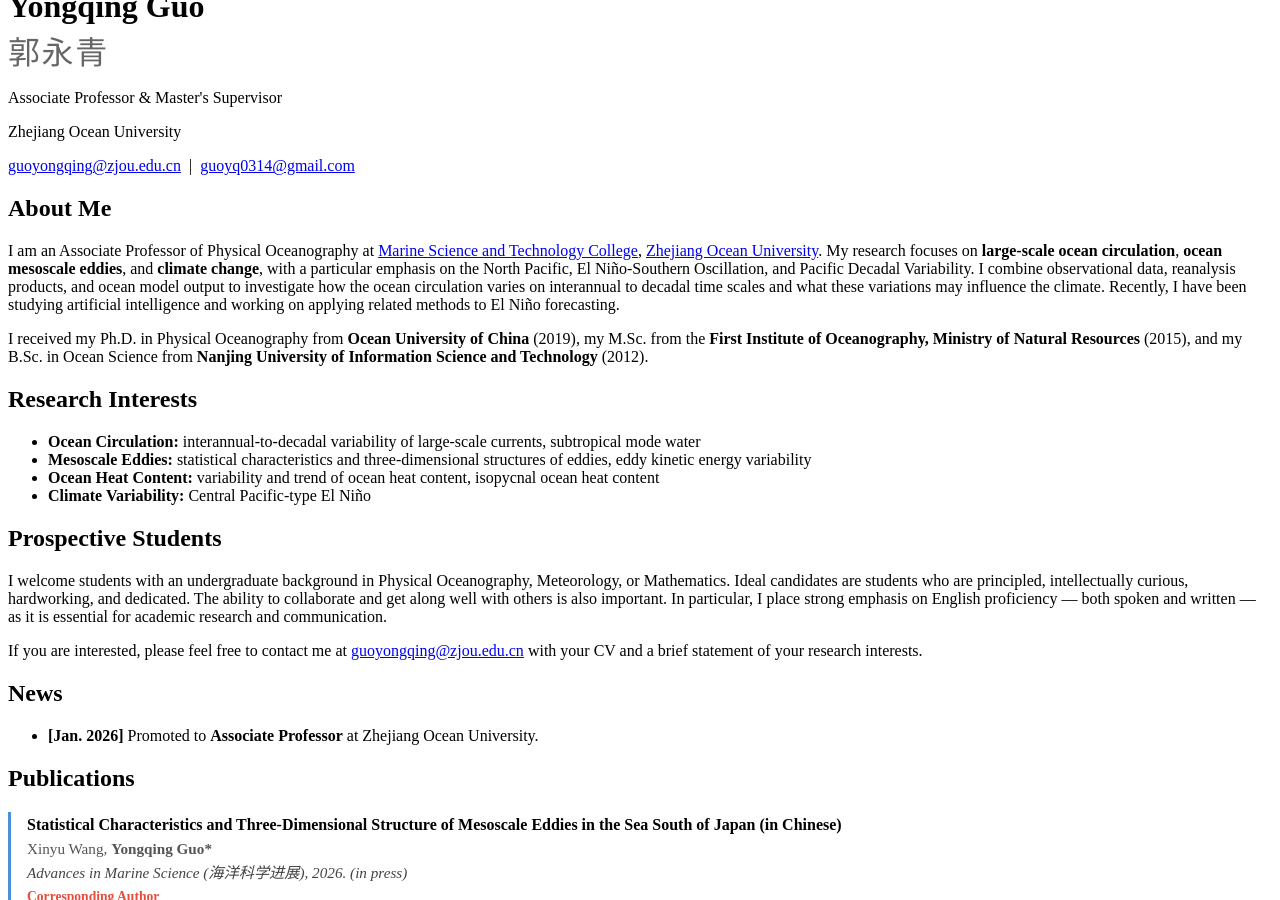
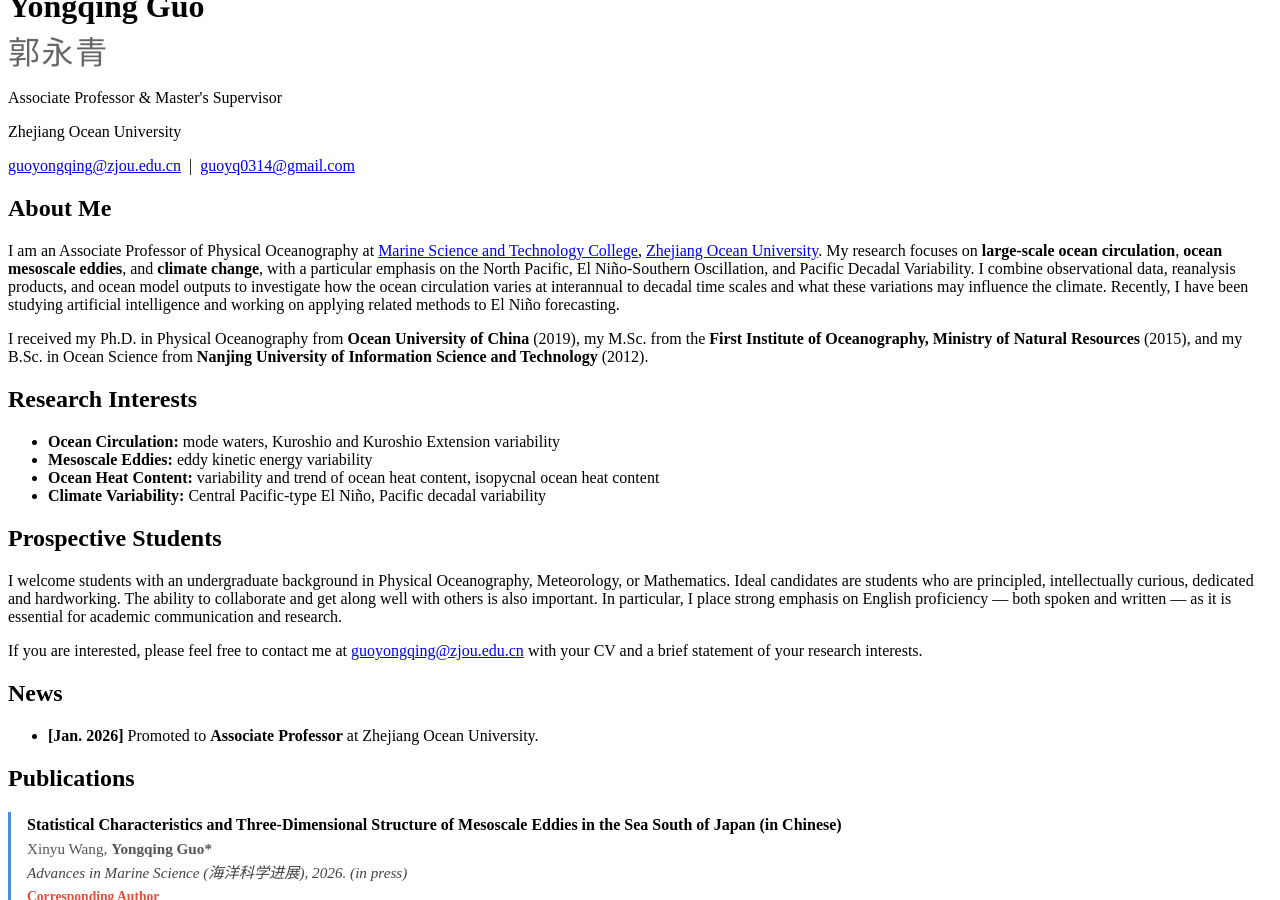
Before and after one commit to guoyq0314/guoyq0314.github.io, a Jekyll site: the page built from index.md, in a window 1280 px wide and 900 px high, scrolled down 241 px. Built offline with Jekyll 4.4.1, drawn with Linux system fonts in a browser that asks for light colours; our own code applies the rules of GitHub Pages for plain Markdown files.

Commit message:
Revise content in index.md for clarity and detail
Updated text for clarity and consistency in the 'About Me' and 'Research Interests' sections. Improved language regarding prospective students' qualities.

```diff
--- a/index.md
+++ b/index.md
@@ -2,19 +2,19 @@
 layout: homepage
 ---
 ## About Me
-I am an Associate Professor of Physical Oceanography at [Marine Science and Technology College](https://msc.zjou.edu.cn/), [Zhejiang Ocean University](https://www.zjou.edu.cn). My research focuses on **large-scale ocean circulation**, **ocean mesoscale eddies**, and **climate change**, with a particular emphasis on the North Pacific, El Niño-Southern Oscillation, and Pacific Decadal Variability. I combine observational data, reanalysis products, and ocean model output to investigate how the ocean circulation varies on interannual to decadal time scales and what these variations may influence the climate. Recently, I have been studying artificial intelligence and working on applying related methods to El Niño forecasting.
+I am an Associate Professor of Physical Oceanography at [Marine Science and Technology College](https://msc.zjou.edu.cn/), [Zhejiang Ocean University](https://www.zjou.edu.cn). My research focuses on **large-scale ocean circulation**, **ocean mesoscale eddies**, and **climate change**, with a particular emphasis on the North Pacific, El Niño-Southern Oscillation, and Pacific Decadal Variability. I combine observational data, reanalysis products, and ocean model outputs to investigate how the ocean circulation varies at interannual to decadal time scales and what these variations may influence the climate. Recently, I have been studying artificial intelligence and working on applying related methods to El Niño forecasting.
 
 I received my Ph.D. in Physical Oceanography from **Ocean University of China** (2019), my M.Sc. from the **First Institute of Oceanography, Ministry of Natural Resources** (2015), and my B.Sc. in Ocean Science from **Nanjing University of Information Science and Technology** (2012).
 
 ## Research Interests
-- **Ocean Circulation:** interannual-to-decadal variability of large-scale currents, subtropical mode water
-- **Mesoscale Eddies:** statistical characteristics and three-dimensional structures of eddies, eddy kinetic energy variability
+- **Ocean Circulation:** mode waters, Kuroshio and Kuroshio Extension variability
+- **Mesoscale Eddies:** eddy kinetic energy variability
 - **Ocean Heat Content:** variability and trend of ocean heat content, isopycnal ocean heat content
-- **Climate Variability:** Central Pacific-type El Niño
+- **Climate Variability:** Central Pacific-type El Niño, Pacific decadal variability
 
 ## Prospective Students
 
-I welcome students with an undergraduate background in Physical Oceanography, Meteorology, or Mathematics. Ideal candidates are students who are principled, intellectually curious, hardworking, and dedicated. The ability to collaborate and get along well with others is also important. In particular, I place strong emphasis on English proficiency — both spoken and written — as it is essential for academic research and communication.
+I welcome students with an undergraduate background in Physical Oceanography, Meteorology, or Mathematics. Ideal candidates are students who are principled, intellectually curious, dedicated and hardworking. The ability to collaborate and get along well with others is also important. In particular, I place strong emphasis on English proficiency — both spoken and written — as it is essential for academic communication and research.
 
 If you are interested, please feel free to contact me at [guoyongqing@zjou.edu.cn](mailto:guoyongqing@zjou.edu.cn) with your CV and a brief statement of your research interests.
 
```
